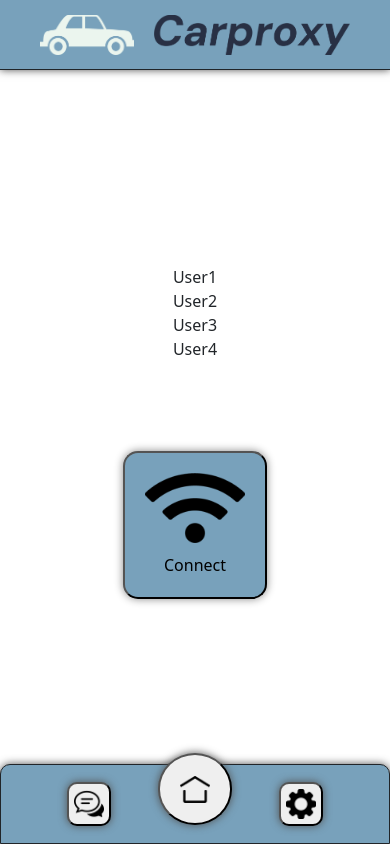
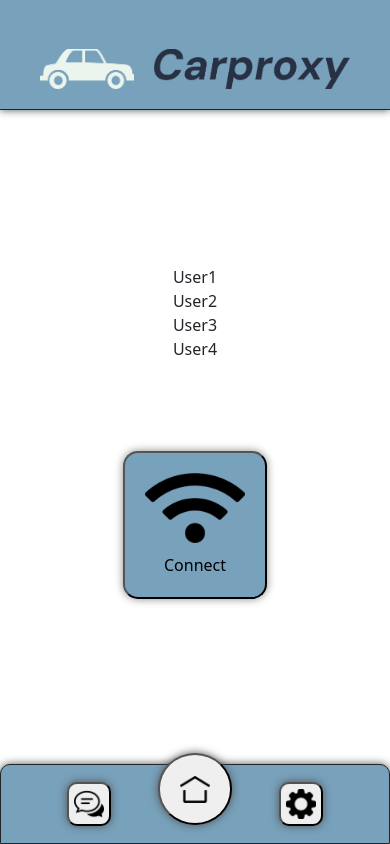
Before and after one commit to krx90/carproxy, a React (Vite) app: page / in a window 390 px wide. Built offline with nearby package versions, Linux system fonts and the light colour scheme.

Commit message:
logo bar set lower due to dynamic island and notch on iphone

```diff
--- a/src/components/LogoBar.css
+++ b/src/components/LogoBar.css
@@ -1,5 +1,5 @@
-.header-logo {
-    height: 70px;
+.header {
+    height: 110px;
     background-color: #78A1BB;
     position: fixed;
     top: 0;
@@ -11,6 +11,13 @@
     border-bottom-style: solid;
     border-width: 1px;
     box-shadow: 0 0 8px 0 rgb(82, 82, 82);
+}
+.header-logo {
+    height: 70px;
+    background-color: #78A1BB;
+    display: flex;
+    position: absolute;
+    bottom: 0;
 }
 
 .logo-icon {
--- a/src/components/LogoBar.tsx
+++ b/src/components/LogoBar.tsx
@@ -4,9 +4,11 @@ import image1 from '../assets/only icon logo.png';
 
 function LogoBar() {
     return (
-        <div className='header-logo'>
-            <img src={image1} alt="logo-icon" className='logo-icon'/>
-            <img src={image} alt="logo-text" className='logo-text'/>
+        <div className='header'>
+            <div className='header-logo'>
+                <img src={image1} alt="logo-icon" className='logo-icon'/>
+                <img src={image} alt="logo-text" className='logo-text'/>
+            </div>
         </div>
     )
 }
```
